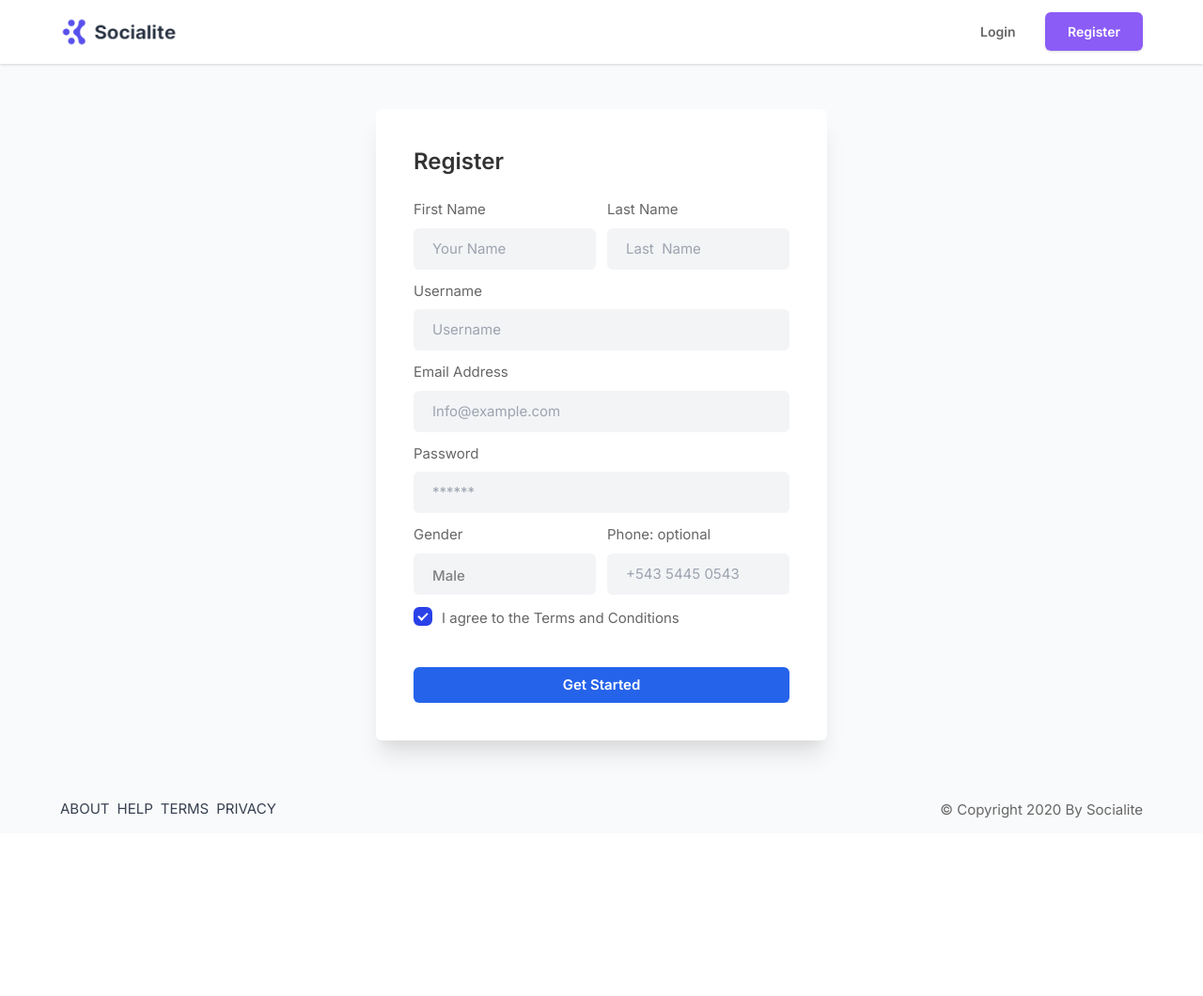
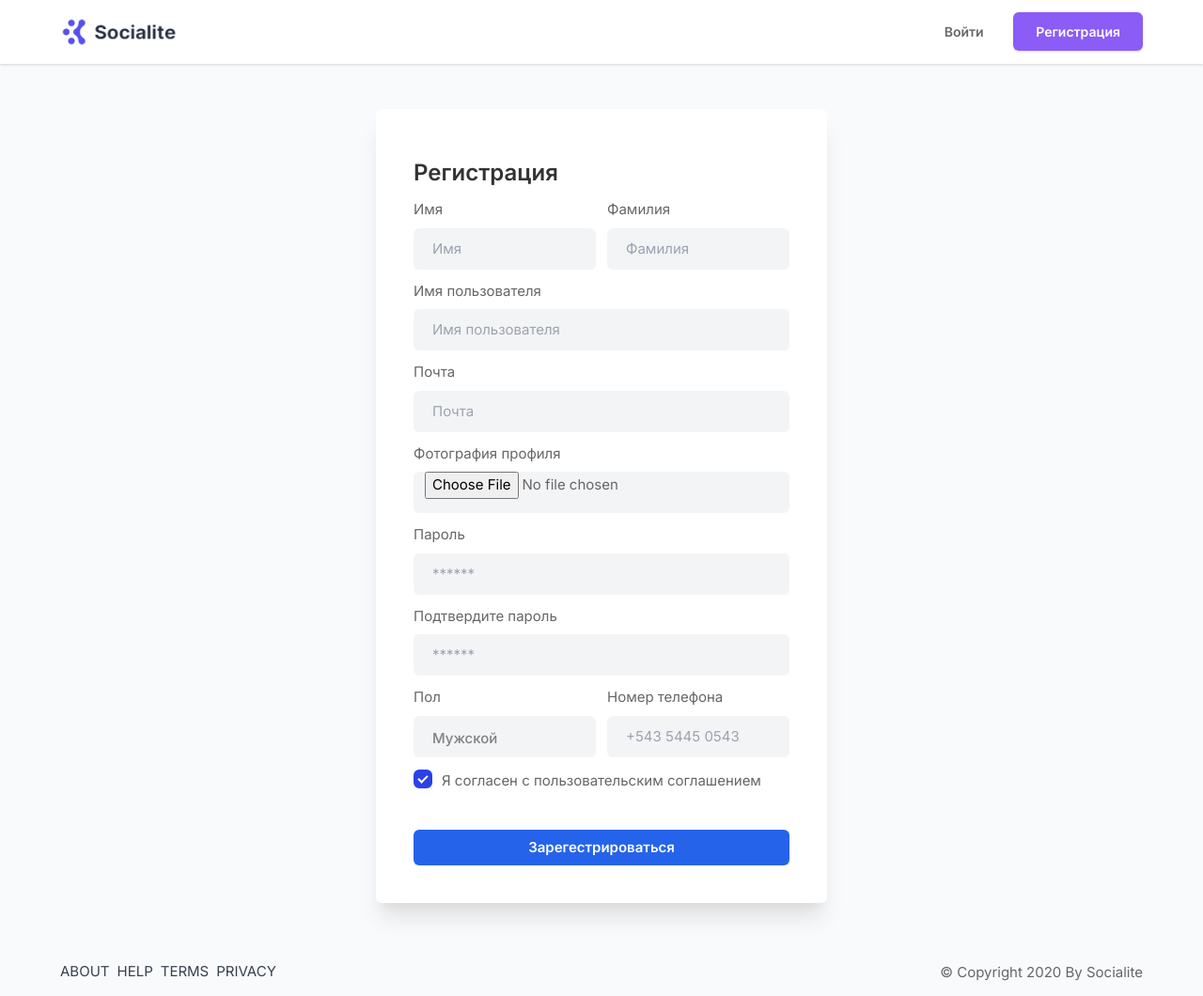
Before and after one commit to bezbak/twiiter, a Django app: template templates/form-register.html in a window 1280 px wide. Shown: the whole page at 94% size. Before the commit the page ends 871 px from the top, so only its background shows below. Run offline with Django 4.2, Linux system fonts and the light colour scheme; the template is opened without the code that fills it, so the values that code supplies are empty; some libraries are stand-ins or nearby versions; some web fonts are replaced.

Commit message:
register func

```diff
--- /dev/null
+++ b/apps/users/urls.py
@@ -0,0 +1,6 @@
+from django.urls import path
+from apps.users.views import register
+
+urlpatterns = [
+    path('register/', register, name='register')
+]
--- a/templates/form-register.html
+++ b/templates/form-register.html
@@ -1,34 +1,6 @@
-<!DOCTYPE html>
-<html lang="en" class="bg-gray-100">
-<head>
-    <meta charset="UTF-8">
-    <meta name="viewport" content="width=device-width, initial-scale=1.0">
-
-    <!-- Favicon -->
-    <link href="assets/images/favicon.png" rel="icon" type="image/png">
-
-    <!-- Basic Page Needs
-        ================================================== -->
-    <title>Socialite Template</title>
-    <meta charset="utf-8">
-    <meta name="viewport" content="width=device-width, initial-scale=1">
-    <meta name="description" content="Socialite is - Professional A unique and beautiful collection of UI elements">
-
-    <!-- icons
-    ================================================== -->
-    <link rel="stylesheet" href="assets/css/icons.css">
-
-    <!-- CSS
-    ================================================== -->
-    <link rel="stylesheet" href="assets/css/uikit.css">
-    <link rel="stylesheet" href="assets/css/style.css">
-    <link href="https://unpkg.com/tailwindcss@^2/dist/tailwind.min.css" rel="stylesheet">
-
-
-
-    <link rel="preconnect" href="https://fonts.gstatic.com">
-    <link href="https://fonts.googleapis.com/css2?family=Inter:wght@300;400;500;600;700&display=swap" rel="stylesheet">
-
+{% extends 'homepage.html' %}
+{% load static %}
+{% block content %}
     <style>
         input , .bootstrap-select.btn-group button{
             background-color: #f3f4f6  !important;
@@ -36,9 +8,6 @@
             box-shadow: none  !important;
         }
     </style>
-
-</head>
-<body class="bg-gray-100">
 
 
         <div id="wrapper" class="flex flex-col justify-between h-screen">
@@ -55,8 +24,8 @@
                         </a>
 
                         <div class="capitalize flex font-semibold hidden lg:block my-2 space-x-3 text-center text-sm">
-                            <a href="form-login.html" class="py-3 px-4">Login</a>
-                            <a href="form-register.html" class="bg-purple-500 purple-500 px-6 py-3 rounded-md shadow text-white">Register</a>
+                            <a href="form-login.html" class="py-3 px-4">Войти</a>
+                            <a href="{% url 'register' %}" class="bg-purple-500 purple-500 px-6 py-3 rounded-md shadow text-white">Регистрация</a>
                         </div>
 
                     </div>
@@ -66,55 +35,65 @@
             <!-- Content-->
             <div>
                 <div class="lg:p-12 max-w-xl lg:my-0 my-12 mx-auto p-6 space-y-">
-                    <form class="lg:p-10 p-6 space-y-3 relative bg-white shadow-xl rounded-md">
-                        <h1 class="lg:text-2xl text-xl font-semibold mb-6"> Register </h1>
+                    <form method = 'POST' enctype="multipart/form-data" class="lg:p-10 p-6 space-y-3 relative bg-white shadow-xl rounded-md">
+                        {% csrf_token %}
+                        <h1 class="lg:text-2xl text-xl font-semibold mb-6"> Регистрация </h1>
 
                         <div class="grid lg:grid-cols-2 gap-3">
                             <div>
-                                <label class="mb-0"> First Name </label>
-                                <input type="text" placeholder="Your Name" class="bg-gray-100 h-12 mt-2 px-3 rounded-md w-full">
+                                <label class="mb-0"> Имя </label>
+                                <input name ='first_name' type="text" placeholder="Имя" class="bg-gray-100 h-12 mt-2 px-3 rounded-md w-full">
                             </div>
                             <div>
-                                <label class="mb-0"> Last  Name </label>
-                                <input type="text" placeholder="Last  Name" class="bg-gray-100 h-12 mt-2 px-3 rounded-md w-full">
+                                <label class="mb-0"> Фамилия </label>
+                                <input name='last_name' type="text" placeholder="Фамилия" class="bg-gray-100 h-12 mt-2 px-3 rounded-md w-full">
                             </div>
                         </div>
                         <div>
-                            <label class="mb-0"> Username </label>
-                            <input type="text" placeholder="Username" class="bg-gray-100 h-12 mt-2 px-3 rounded-md w-full">
+                            <label class="mb-0"> Имя пользователя </label>
+                            <input name='username' type="text" placeholder="Имя пользователя" class="bg-gray-100 h-12 mt-2 px-3 rounded-md w-full">
                         </div>
                         <div>
-                            <label class="mb-0"> Email Address </label>
-                            <input type="email" placeholder="Info@example.com" class="bg-gray-100 h-12 mt-2 px-3 rounded-md w-full">
+                            <label class="mb-0"> Почта </label>
+                            <input name='email' type="email" placeholder="Почта" class="bg-gray-100 h-12 mt-2 px-3 rounded-md w-full">
                         </div>
                         <div>
-                            <label class="mb-0"> Password </label>
-                            <input type="password" placeholder="******" class="bg-gray-100 h-12 mt-2 px-3 rounded-md w-full">
+                            <label class="mb-0"> Фотография профиля </label>
+                            <input type="file" name='profile_image' class="bg-gray-100 h-12 mt-2 px-3 rounded-md w-full">
+                        </div>
+                        <div>
+                            <label class="mb-0"> Пароль </label>
+                            <input name='password' type="password" placeholder="******" class="bg-gray-100 h-12 mt-2 px-3 rounded-md w-full">
+                        </div>
+                        <div>
+                            <label class="mb-0"> Подтвердите пароль </label>
+                            <input name='confirm_password' type="password" placeholder="******  " class="bg-gray-100 h-12 mt-2 px-3 rounded-md w-full">
                         </div>
                         <div class="grid lg:grid-cols-2 gap-3">
                             <div>
-                                <label class="mb-0"> Gender </label>
-                                <select class="selectpicker mt-2">
-                                    <option>Male</option>
-                                    <option>Female</option>
+                                <label class="mb-0"> Пол </label>
+                                <select name='gender' class="selectpicker mt-2">
+                                    <option value='Мужчина'>Мужской</option>
+                                    <option value='Женщина'>Женский</option>
+                                    <option value='Другое'>Другое</option>
                                 </select>
 
                             </div>
                             <div>
-                                <label class="mb-0"> Phone: optional  </label>
-                                <input type="text" placeholder="+543 5445 0543" class="bg-gray-100 h-12 mt-2 px-3 rounded-md w-full">
+                                <label class="mb-0"> Номер телефона  </label>
+                                <input name='phone_number' type="text" placeholder="+543 5445 0543" class="bg-gray-100 h-12 mt-2 px-3 rounded-md w-full">
                             </div>
                         </div>
 
                         <div class="checkbox">
                             <input type="checkbox" id="chekcbox1" checked="">
-                            <label for="chekcbox1"><span class="checkbox-icon"></span> I agree to the <a href="pages-terms.html" target="_blank" class="uk-text-bold uk-text-small uk-link-reset"> Terms and Conditions </a>
+                            <label for="chekcbox1"><span class="checkbox-icon"></span> Я согласен с <a href="pages-terms.html" target="_blank" class="uk-text-bold uk-text-small uk-link-reset">пользовательским соглашением </a>
                             </label>
                         </div>
 
                         <div>
-                            <button type="button" class="bg-blue-600 font-semibold p-2 mt-5 rounded-md text-center text-white w-full">
-                                Get Started</button>
+                            <button type="sumbit" class="bg-blue-600 font-semibold p-2 mt-5 rounded-md text-center text-white w-full">
+                                Зарегестрироваться</button>
                         </div>
                     </form>
 
@@ -140,52 +119,4 @@
 
 
 
-    <!-- For Night mode -->
-    <script>
-        (function (window, document, undefined) {
-            'use strict';
-            if (!('localStorage' in window)) return;
-            var nightMode = localStorage.getItem('gmtNightMode');
-            if (nightMode) {
-                document.documentElement.className += ' night-mode';
-            }
-        })(window, document);
-
-        (function (window, document, undefined) {
-
-            'use strict';
-
-            // Feature test
-            if (!('localStorage' in window)) return;
-
-            // Get our newly insert toggle
-            var nightMode = document.querySelector('#night-mode');
-            if (!nightMode) return;
-
-            // When clicked, toggle night mode on or off
-            nightMode.addEventListener('click', function (event) {
-                event.preventDefault();
-                document.documentElement.classList.toggle('dark');
-                if (document.documentElement.classList.contains('dark')) {
-                    localStorage.setItem('gmtNightMode', true);
-                    return;
-                }
-                localStorage.removeItem('gmtNightMode');
-            }, false);
-
-        })(window, document);
-    </script>
-
-    <!-- Javascript
-    ================================================== -->
-     <script src="https://code.jquery.com/jquery-3.6.0.min.js" integrity="sha256-/xUj+3OJU5yExlq6GSYGSHk7tPXikynS7ogEvDej/m4=" crossorigin="anonymous"></script>
-    <script src="assets/js/tippy.all.min.js"></script>
-    <script src="assets/js/uikit.js"></script>
-    <script src="assets/js/simplebar.js"></script>
-    <script src="assets/js/custom.js"></script>
-    <script src="assets/js/bootstrap-select.min.js"></script>
-    <script src="https://unpkg.com/ionicons@5.2.3/dist/ionicons.js"></script>
-
-
-</body>
-</html>
+  {%endblock%}
--- a/twitter/urls.py
+++ b/twitter/urls.py
@@ -21,5 +21,6 @@ from django.conf.urls.static import static
 urlpatterns = [
     path('admin/', admin.site.urls),
     path('', include('apps.settings.urls')),
+    path('users/', include('apps.users.urls')),
 ]
 urlpatterns += static(settings.MEDIA_URL, document_root = settings.MEDIA_ROOT)
```
Also changed, not shown: apps/users/views.py (+32 -2 lines), templates/feed.html (+13 -15 lines).
